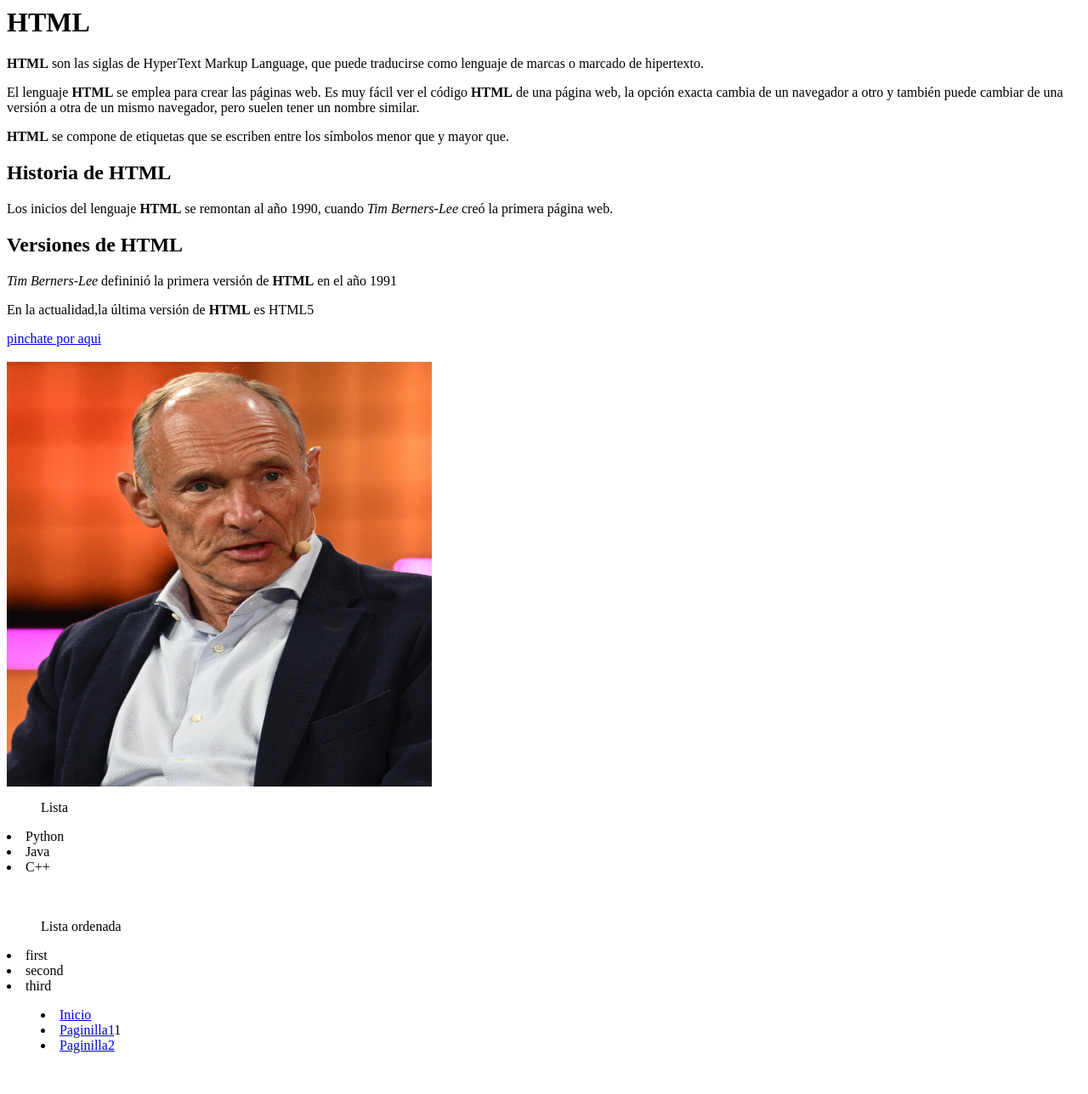
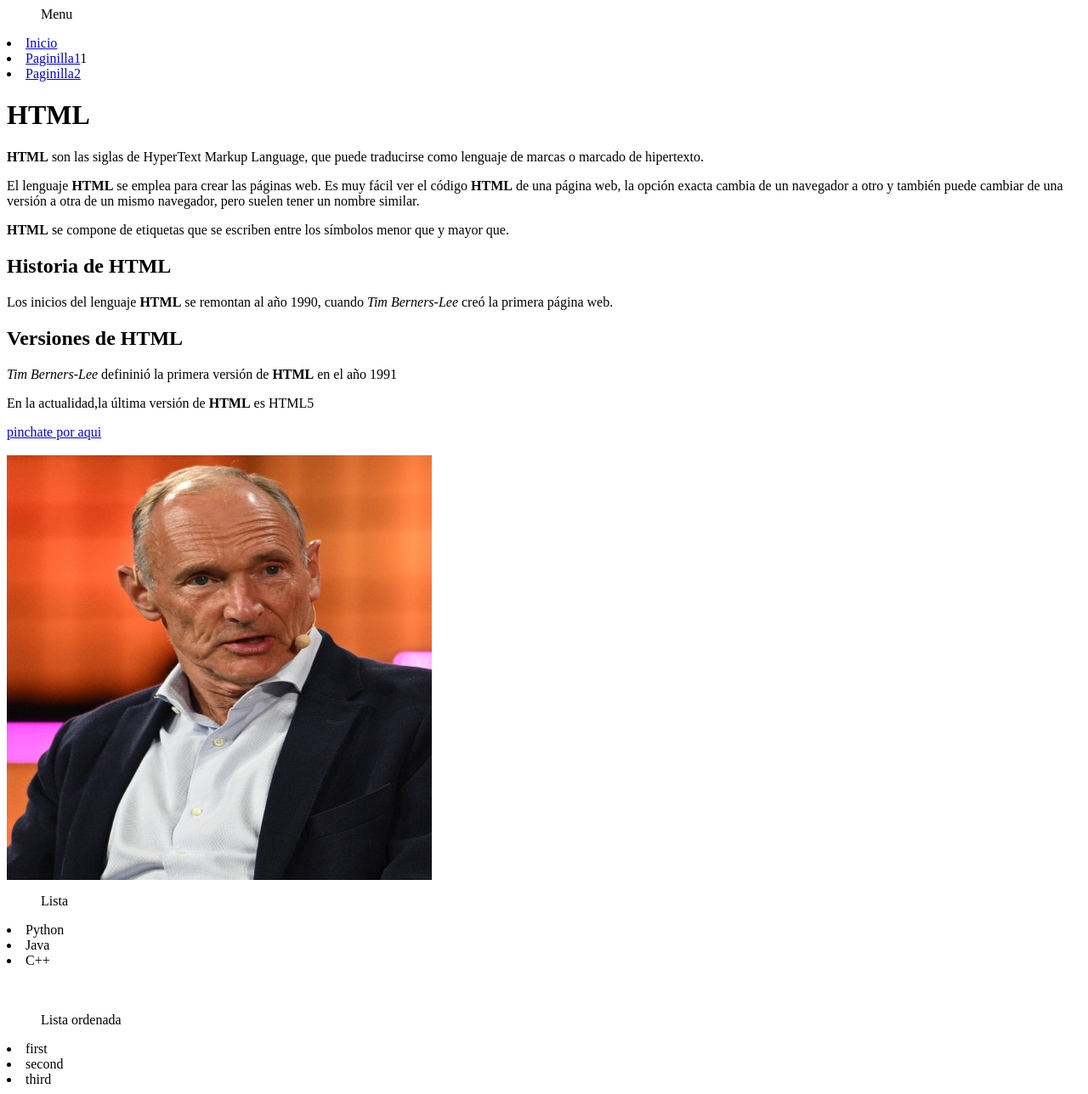
Before and after one commit to daniird/Ejercicio1, a plain HTML site: page index.html in a window 1280 px wide. Shown: the whole page at 85% size. Before the commit the page ends 1256 px from the top, so only its background shows below. Drawn offline with Linux system fonts and the light colour scheme.

Commit message:
Arreglo de rutas
Arreglo de rutas y tamaño de imagenes

```diff
--- a/index.html
+++ b/index.html
@@ -3,6 +3,10 @@
 <title></title>
     </head>
     <body>
+        <menu>Menu  </menu>
+            <Li><a href="./index.html">Inicio</a></Li>
+            <li><a href="./Pag1.html">Paginilla1</a>1</li>
+            <li><a href="./Pag2.html">Paginilla2</a></Li>
         <h1>HTML</h1>
         <p><strong>HTML</strong> son las siglas de HyperText Markup Language, que puede traducirse como lenguaje de marcas o marcado de hipertexto.</p>
         <p>El lenguaje <strong>HTML</strong> se emplea para crear las páginas web. Es muy fácil ver el código <strong>HTML</strong> de una página web, la opción exacta cambia de un navegador a otro y también puede cambiar de una versión a otra de un mismo navegador, pero suelen tener un nombre similar.</p>
@@ -24,10 +28,7 @@
             <li>first</li>
             <li>second</li>
             <li>third</li>
-        <menu>
-            <Li><a href="C:\Users\daniel.reboredo.SALESIANOSAL\Documents\GitHub\Ejercicio1\index.html">Inicio</a></Li>
-            <li><a href="C:\Users\daniel.reboredo.SALESIANOSAL\Documents\GitHub\Ejercicio1\Pag1.html">Paginilla1</a>1</li>
-            <li><a href="C:\Users\daniel.reboredo.SALESIANOSAL\Documents\GitHub\Ejercicio1\Pag2.html">Paginilla2</a></Li>
+
 
         </menu>
     </body>
```
Also changed, not shown: Pag1.html (+5 -5 lines), Pag2.html (+5 -5 lines).
